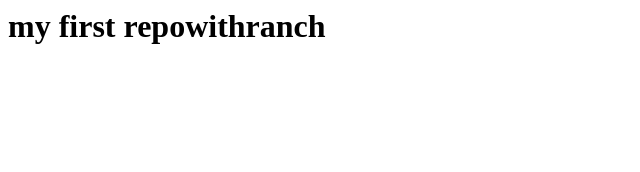
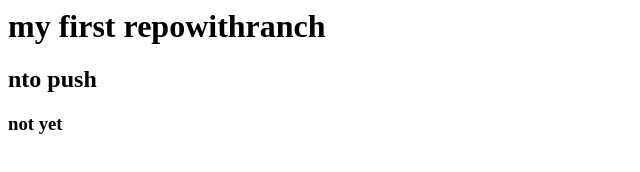
Before and after one commit to SamiShah8/test_repo, a plain HTML site: page index.html in a window 1280 px wide. Shown: the whole page, without its empty margins (0-640 px from the left). Drawn offline with Linux system fonts and the light colour scheme.

Commit message:
modified

```diff
--- a/index.html
+++ b/index.html
@@ -1,5 +1,7 @@
 <html>
     <body>
         <h1>my first repowithranch</h1>
+        <h2>nto push</h2>
+        <h3>not yet</h3>
     </body>
 </html>
```
